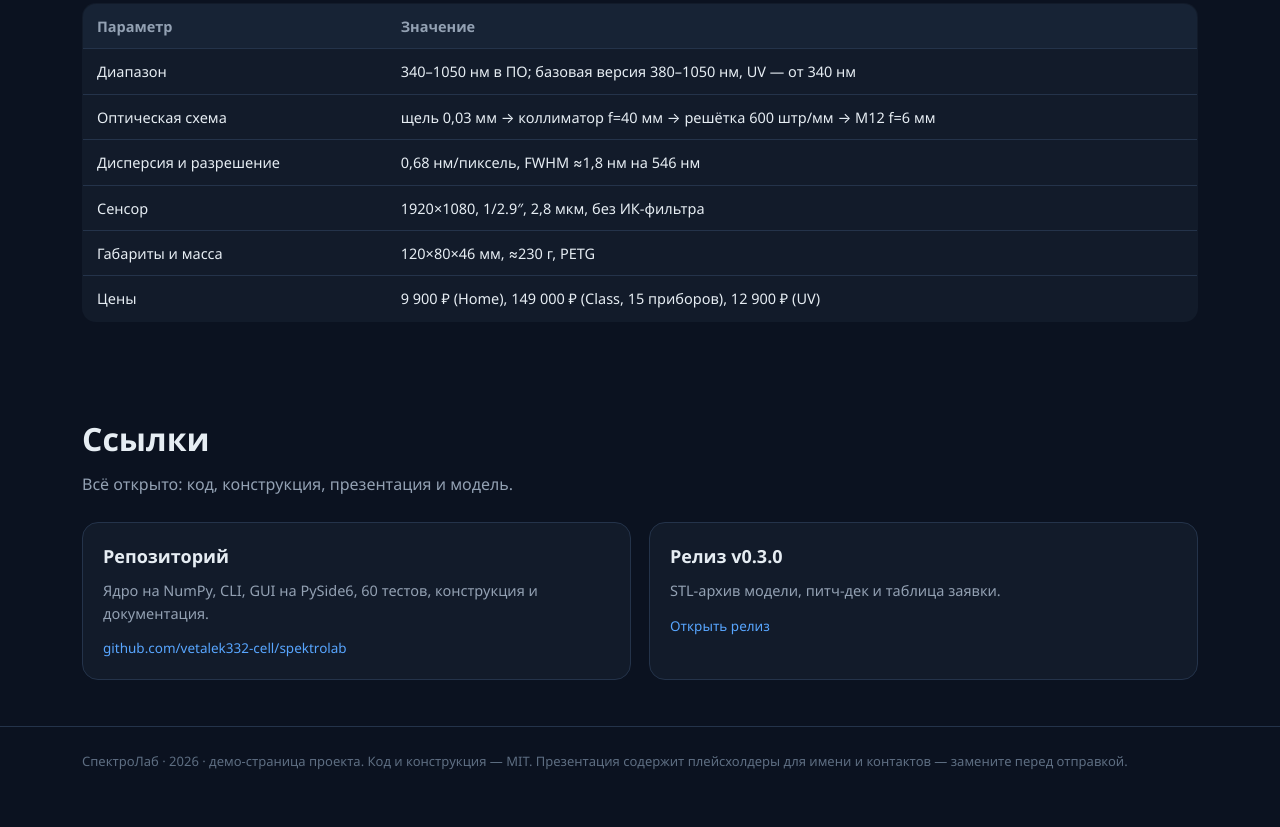
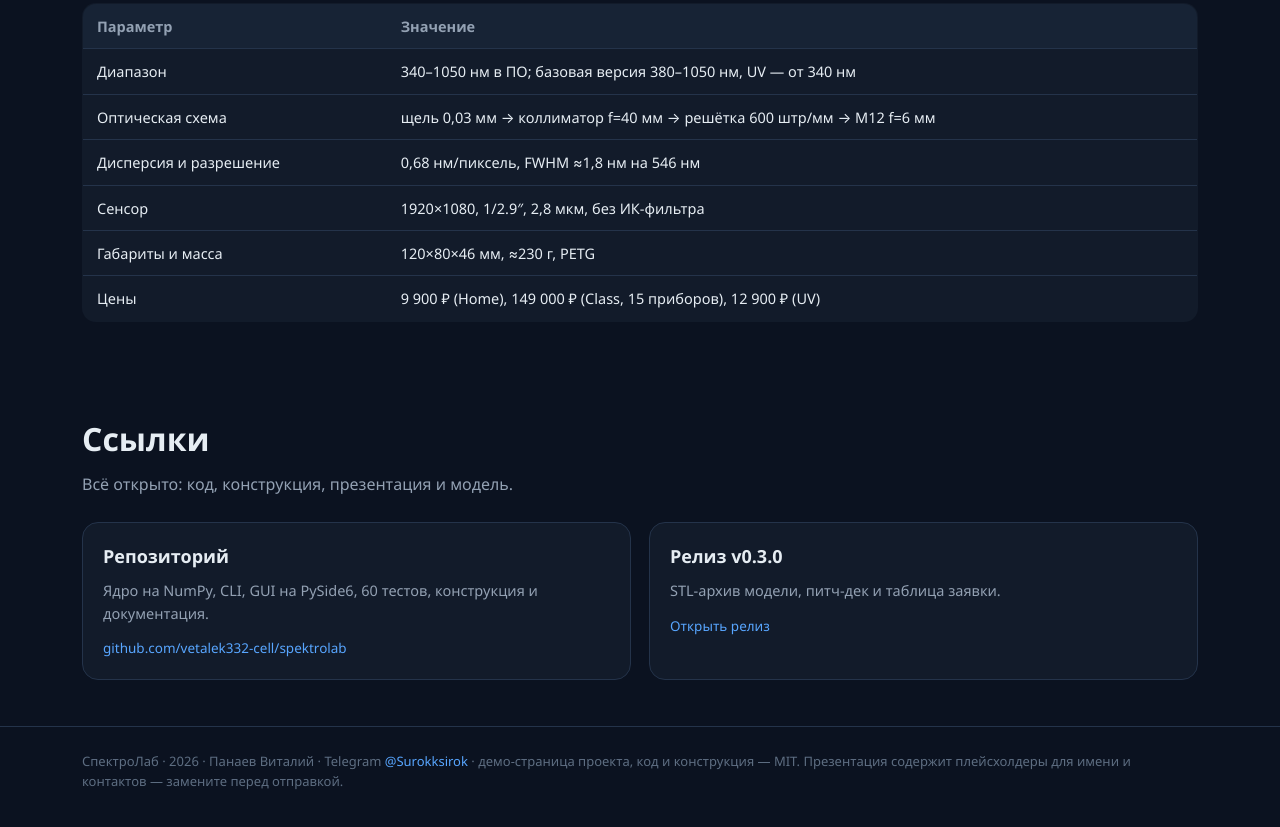
Before and after one commit to vetalek332-cell/spektrolab, a plain HTML site: page docs/index.html in a window 1280 px wide. Shown: the part 2435-3262 px from the top of the page. Drawn offline with Linux system fonts and the light colour scheme.

Commit message:
content: данные автора Панаев Виталий, @Surokksirok, соло; ссылки демо в таблице и презентации

```diff
--- a/docs/index.html
+++ b/docs/index.html
@@ -194,7 +194,7 @@
 
 <footer>
   <div class="wrap">
-    СпектроЛаб · 2026 · демо-страница проекта. Код и конструкция — MIT.
+    СпектроЛаб · 2026 · Панаев Виталий · Telegram <a href="https://t.me/Surokksirok">@Surokksirok</a> · демо-страница проекта, код и конструкция — MIT.
     Презентация содержит плейсхолдеры для имени и контактов — замените перед отправкой.
   </div>
 </footer>
```
Also changed, not shown: 4 other files.
